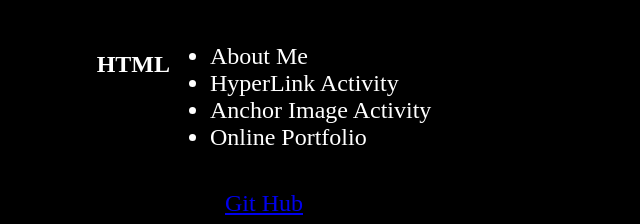
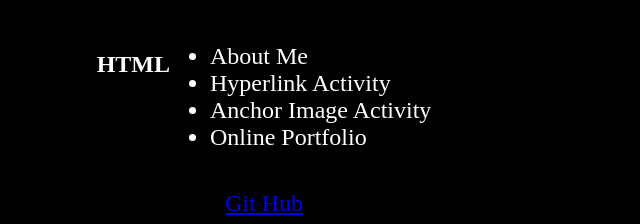
Before and after one commit to oaisd-ctc/online-portfolio-Alberda-Katie-Student, a plain HTML site: page index.html in a window 1280 px wide. Shown: the part 1789-2013 px from the top of the page, 152-792 px from the left. Drawn offline with Linux system fonts and the light colour scheme.

Commit message:
final spelling

```diff
--- a/index.html
+++ b/index.html
@@ -89,7 +89,7 @@
                 <h4>HTML</h4>
                 <ul>
                     <li>About Me</li>
-                    <li> HyperLink Activity</li>
+                    <li> Hyperlink Activity</li>
                     <li>Anchor Image Activity</li>
                     <li>Online Portfolio</li>
                 </ul>
```
